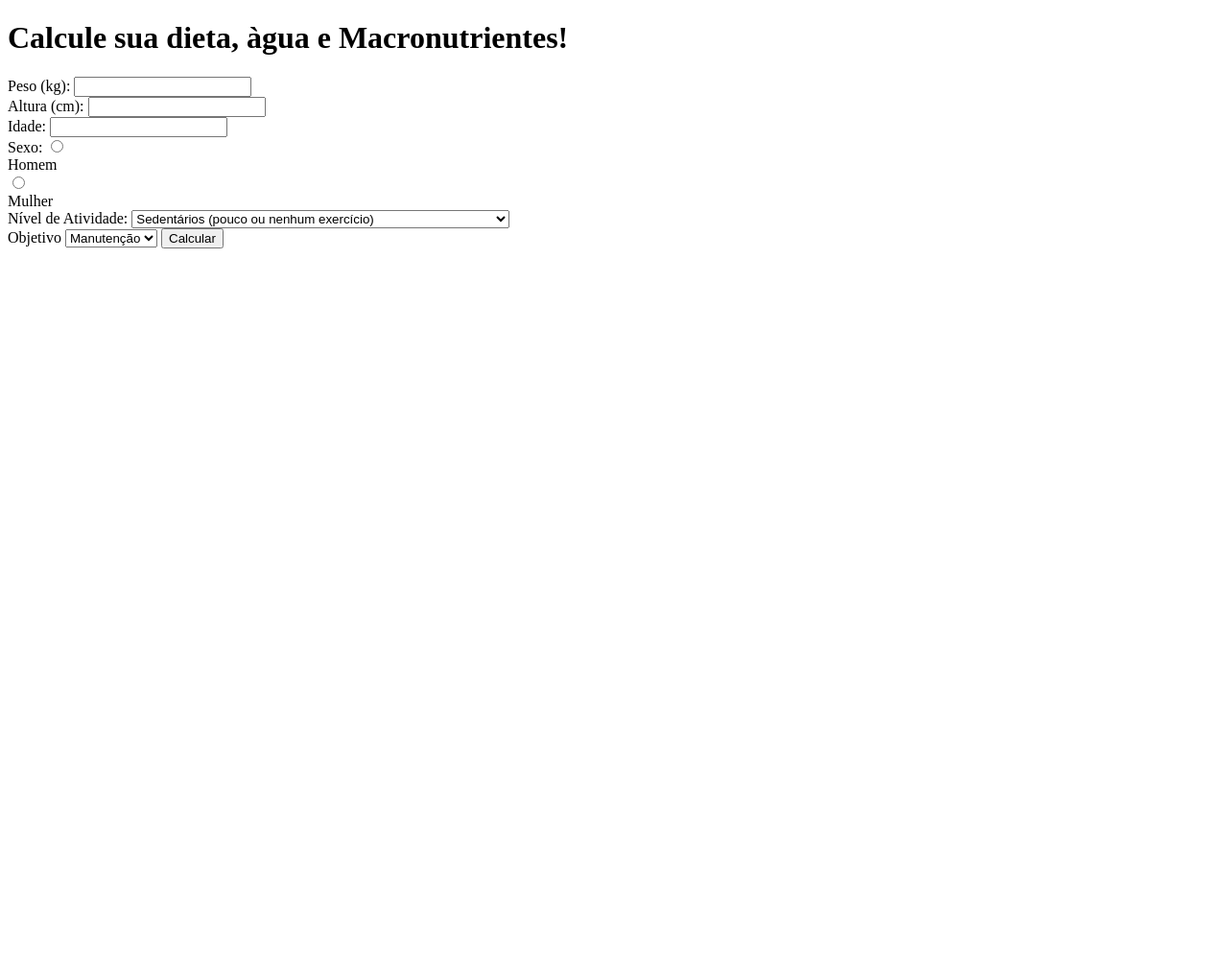
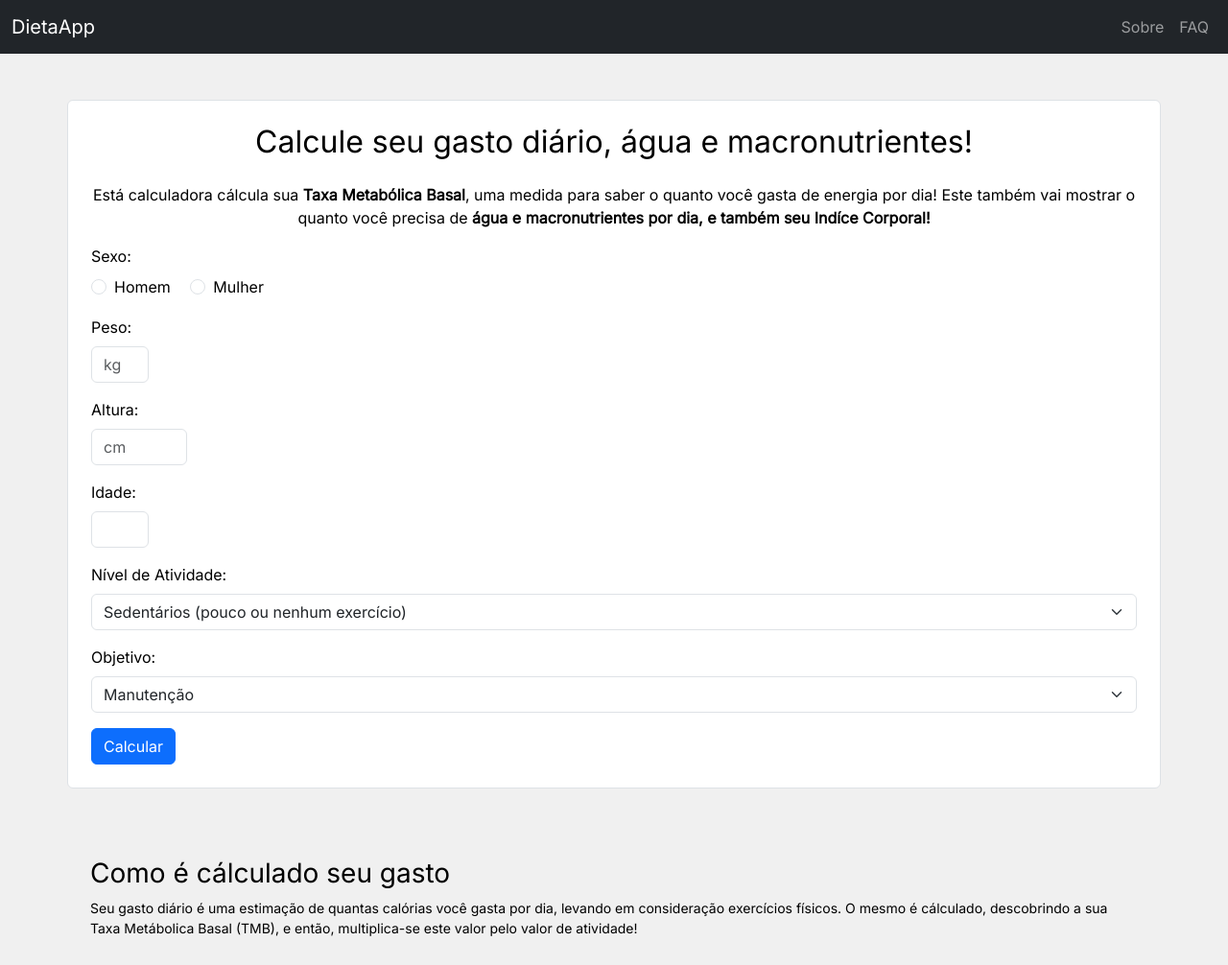
Before and after one commit to ViniOcCode/diet-calc, a Flask app: page / in a window 1280 px wide. Shown: the whole page at 96% size. Before the commit the page ends 259 px from the top, so only its background shows below. Run offline with Flask 3, Linux system fonts and the light colour scheme.

Commit message:
feat: html with bootstrap and functional

```diff
--- a/myapp/__init__.py
+++ b/myapp/__init__.py
@@ -4,6 +4,11 @@ def create_app():
     app = Flask(__name__)
 
     from myapp.controllers.calc_control import calc_control
+    from myapp.controllers.about import about
+    from myapp.controllers.faq import faq
 
+    app.register_blueprint(faq, url_prefix='/')
+    app.register_blueprint(about, url_prefix='/')
     app.register_blueprint(calc_control, url_prefix='/')
+
     return app
--- a/myapp/controllers/calc_control.py
+++ b/myapp/controllers/calc_control.py
@@ -7,6 +7,7 @@ calc_control = Blueprint("calc_control", __name__)
 @calc_control.route('/', methods=['GET', 'POST'])
 def calculate():
     result = None
+    goal = None
     data =  request.form
 
     if request.method == 'POST':
@@ -22,10 +23,8 @@ def calculate():
         except ValueError as e:
             return str(e), 400
         else:
-            print(data["age"])
-            print(data["gender"])
-            print(data["activity"])
-            print(data["goal"])
+            goal = str(data["goal"])
+
         result = person.summary()
 
-    return render_template("index.html", result=result)
+    return render_template("index.html", goal=goal, result=result)
--- /dev/null
+++ b/myapp/static/index.css
@@ -0,0 +1,5 @@
+body {
+    font-family: 'Inter', sans-serif;
+    background-color: #f0f0f0;
+    color: #000;
+}
--- /dev/null
+++ b/myapp/templates/about.html
@@ -0,0 +1,5 @@
+{% extends 'base.html' %} {% block title %}Sobre{% endblock %}
+
+{% block content %}
+<h1>teste</h1>
+{% endblock %}
--- a/myapp/templates/base.html
+++ b/myapp/templates/base.html
@@ -1,11 +1,39 @@
 <!doctype html>
 <html lang="pt-br">
+
 <head>
     <meta charset="UTF-8">
     <meta name="viewport" content="width=device-width, initial-scale=1.0">
+    <link href="https://cdn.jsdelivr.net/npm/bootstrap@5.3.0/dist/css/bootstrap.min.css" rel="stylesheet">
+    <link rel="stylesheet" href="{{ url_for('static', filename='index.css') }}">
+    <link href="https://fonts.googleapis.com/css2?family=Inter&display=swap" rel="stylesheet">
+
     <title>{% block title %}Base{% endblock %}</title>
 </head>
+
 <body>
+    <nav class="navbar navbar-expand-lg navbar-dark bg-dark">
+        <div class="container-fluid">
+            <a class="navbar-brand" href="/">DietaApp</a>
+            <button class="navbar-toggler" type="button" data-bs-toggle="collapse" data-bs-target="#navbarNav"
+                aria-controls="navbarNav" aria-expanded="false" aria-label="Toggle navigation">
+                <span class="navbar-toggler-icon"></span>
+            </button>
+
+            <div class="collapse navbar-collapse" id="navbaNav">
+                <ul class="navbar-nav ms-auto">
+                    <li class="nav-item">
+                        <a class="nav-link" href="/about">Sobre</a>
+                    </li>
+                    <li class="nav-item">
+                        <a class="nav-link" href="/faq">FAQ</a>
+                    </li>
+                    </li>
+                </ul>
+            </div>
+        </div>
+    </nav>
     <div>{% block content %}{% endblock %}</div>
 </body>
+
 </html>
--- /dev/null
+++ b/myapp/templates/faq.html
@@ -0,0 +1,5 @@
+{% extends 'base.html' %} {% block title %}Sobre{% endblock %}
+
+{% block content %}
+<h1>teste</h1>
+{% endblock %}
--- a/myapp/templates/index.html
+++ b/myapp/templates/index.html
@@ -1,57 +1,124 @@
-{% extends "base.html" %} {% block title %}Calcule sua dieta{% endblock %}
+{% extends "base.html" %}
+{% block title %}Calcule sua dieta{% endblock %}
 
 {% block content %}
-    <h1>Calcule sua dieta, àgua e Macronutrientes!</h1>
 
-    <form method="POST" id="calcForm">
-        <label>Peso (kg):</label>
-        <input type="number" name="weight" step="0.1" required><br>
+<div class="container mt-5 bg-white text-black p-4 rounded border">
+    <h2 class="mb-4 text-center">Calcule seu gasto diário, água e macronutrientes!</h2>
+    <p class="text-center">Está calculadora cálcula sua <strong>Taxa Metabólica Basal</strong>, uma medida para saber o quanto você gasta de energia por dia! Este também vai
+        mostrar o quanto você precisa de <strong>água e macronutrientes por dia, e também seu Indíce Corporal!</strong>
+    </p>
 
-        <label>Altura (cm):</label>
-        <input type="number" name="height" required><br>
+    <form method="POST" class="row">
+        <div class="col-12 mb-3">
+            <label class="form-label">Sexo:</label><br>
+            <div class="form-check form-check-inline">
+                <input class="form-check-input" type="radio" id="homem" name="gender" value="m" required>
+                <label class="form-check-label" for="homem">Homem</label>
+            </div>
+            <div class="form-check form-check-inline">
+                <input class="form-check-input" type="radio" id="mulher" name="gender" value="f">
+                <label class="form-check-label" for="mulher">Mulher</label>
+            </div>
+        </div>
 
-        <label>Idade:</label>
-        <input type="number" name="age" required><br>
+        <div class="col-12 mb-3">
+            <label for="weight" class="form-label">Peso:</label>
+            <input type="text" inputmode="numeric" pattern="[0-9]*" name="weight" class="form-control" id="weight"
+                style="width:60px;" maxlength="3" placeholder="kg" required>
+        </div>
 
-        <label>Sexo:</label>
-        <input type="radio" id="homem" name="gender" value="m" required><br>
-        <label for="homem">Homem</label><br>
+        <div class="col-12 mb-3">
+            <label for="height" class="form-label">Altura:</label>
+            <input type="text" inputmode="numeric" pattern="[0-9]*" name="height" class="form-control" id="height"
+                style="width:100px;" maxlength="3" placeholder="cm" required>
+        </div>
 
-        <input type="radio" id="mulher" name="gender" value="f"><br>
-        <label for="mulher">Mulher</label><br>
+        <div class="col-12 mb-3">
+            <label for="age" class="form-label">Idade:</label>
+            <input type="text" inputmode="numeric" pattern="[0-9]*" name="age" class="form-control" id="age"
+                style="width:60px;" maxlength="3" required>
+        </div>
 
-        <label for="activity">Nível de Atividade:</label>
-        <select name="activity" id="activity" required>
+        <div class="col-12 mb-3">
+            <label for="activity" class="form-label">Nível de Atividade:</label>
+            <select name="activity" id="activity" class="form-select" required>
                 <option value="1.2">Sedentários (pouco ou nenhum exercício)</option>
                 <option value="1.375">Levemente ativo (exercício leve 1 a 3 dias/semana)</option>
                 <option value="1.55">Moderadamente ativo (exercício moderado 3 a 5 dias/semana)</option>
                 <option value="1.725">Altamente ativo (exercício pesado 5 a 6 dias/semana)</option>
                 <option value="1.9">Extremamente ativo (exercício pesado diário ou 2x/dia)</option>
-        </select><br>
+            </select>
+        </div>
 
-        <label>Objetivo</label>
-        <select name="goal">
+        <div class="col-12 mb-3">
+            <label for="goal" class="form-label">Objetivo:</label>
+            <select name="goal" id="goal" class="form-select">
                 <option value="manutenção">Manutenção</option>
                 <option value="cutting">Cutting</option>
                 <option value="bulking">Bulking</option>
             </select>
+        </div>
 
-        <button type="submit">Calcular</button>
+        <div class="col-12">
+            <button type="submit" class="btn btn-primary">Calcular</button>
+        </div>
     </form>
 
     {% if result %}
-            <div>
-                <h1>Resultados</h1>
+    <div class="container my-5 mt-3">
+        <h3 class="pb-2 border-bottom">Resultados</h3>
+        <div class="row text-center g-3">
+            <div class="col-md shadow-sm p-3 bg-white">
+                <p class="text-muted small mb-1">Índice de Peso</p>
+                <h3 class="mb-0">{{ result['bmi']['index'] }}, {{ result['bmi']['health'] }}</h3>
+            </div>
+            <div class="col-md shadow-sm p-3 bg-white">
+                <p class="text-muted small mb-1">Calorias de manutenção</p>
+                <h3 class="mb-0">{{ result['bmr']['base'] }} kcal</h3>
+            </div>
 
-                    <p><strong>Taxa Metabólica Basal: </strong>{{ result['tmb'] }} kcal</p>
-                    <p><strong>Água:</strong> {{ result['water'] }} ml</p>
+            <div class="col-md shadow-sm p-3 bg-white">
+                <p class="text-muted small mb-1">Água</p>
+                <h3 class="mb-0">{{ result['water']['ml'] }} ml ({{ result['water']['l'] }} Litros)</h3>
+            </div>
 
-                    <h2>Macronutrientes</h2>
-                <ul>
-                    <li>Proteínas: {{ result['nutrients']['proteins'] }} g</li>
-                    <li>Gorduras: {{ result['nutrients']['fat'] }} g</li>
-                    <li>Carboidratos: {{ result['nutrients']['carbs'] }} g</li>
-                </ul>
+            {% if goal != 'manutenção' %}
+            <div class="col-md shadow-sm p-3 bg-white">
+                <p class="text-muted small mb-1">Calorias de {{ goal }}</p>
+                <h3 class="mb-0">{{ result['bmr']['goal'] }} kcal</h3>
             </div>
             {% endif %}
+        </div>
+    </div>
+
+    <div class="container my-5">
+        <h3 class="pb-2 border-bottom">Macronutrientes</h3>
+        <div class="row text-center g-3">
+            <div class="col-md shadow-sm p-3 bg-white">
+                <h3 class="mb-0">{{ result['nutrients']['proteins'] }}g</h3>
+                <p class="text-muted small mb-1"><em>Proteínas</em></p>
+            </div>
+
+            <div class="col-md shadow-sm p-3 bg-white">
+                <h3 class="mb-0">{{ result['nutrients']['fat'] }}g</h3>
+                <p class="text-muted small mb-1"><em>Gorduras</em></p>
+            </div>
+
+            <div class="col-md shadow-sm p-3 bg-white">
+                <h3 class="mb-0">{{ result['nutrients']['carbs'] }}g</h3>
+                <p class="text-muted small mb-1"><em>Carboidratos</em></p>
+            </div>
+        </div>
+    </div>
+    {% endif %}
+</div>
+
+<div class="container mt-5 p-4">
+    <h3>Como é cálculado seu gasto</h3>
+    <p class="small mb-1">Seu gasto diário é uma estimação de quantas calórias você gasta por dia, levando em consideração
+        exercícios físicos. O mesmo é cálculado, descobrindo a sua Taxa Metábolica Basal (TMB), e então, multiplica-se
+        este valor pelo valor de atividade!
+    </p>
+</div>
 {% endblock %}
```
Also changed, not shown: myapp/controllers/about.py (added, +8 -0 lines), myapp/controllers/faq.py (added, +8 -0 lines), myapp/models/calculator.py (+36 -23 lines). Lines whose indentation alone changed are shown as unchanged.
